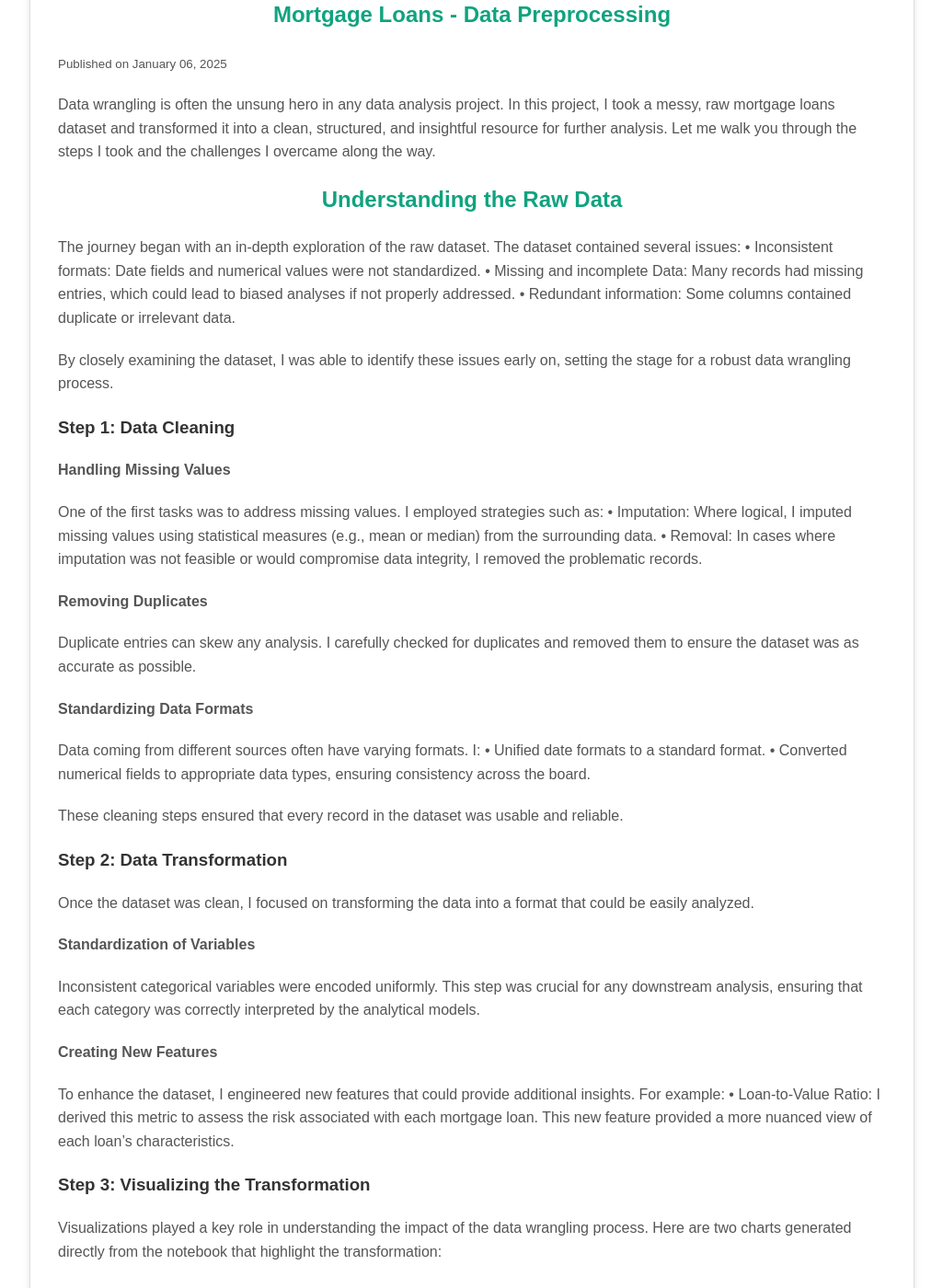
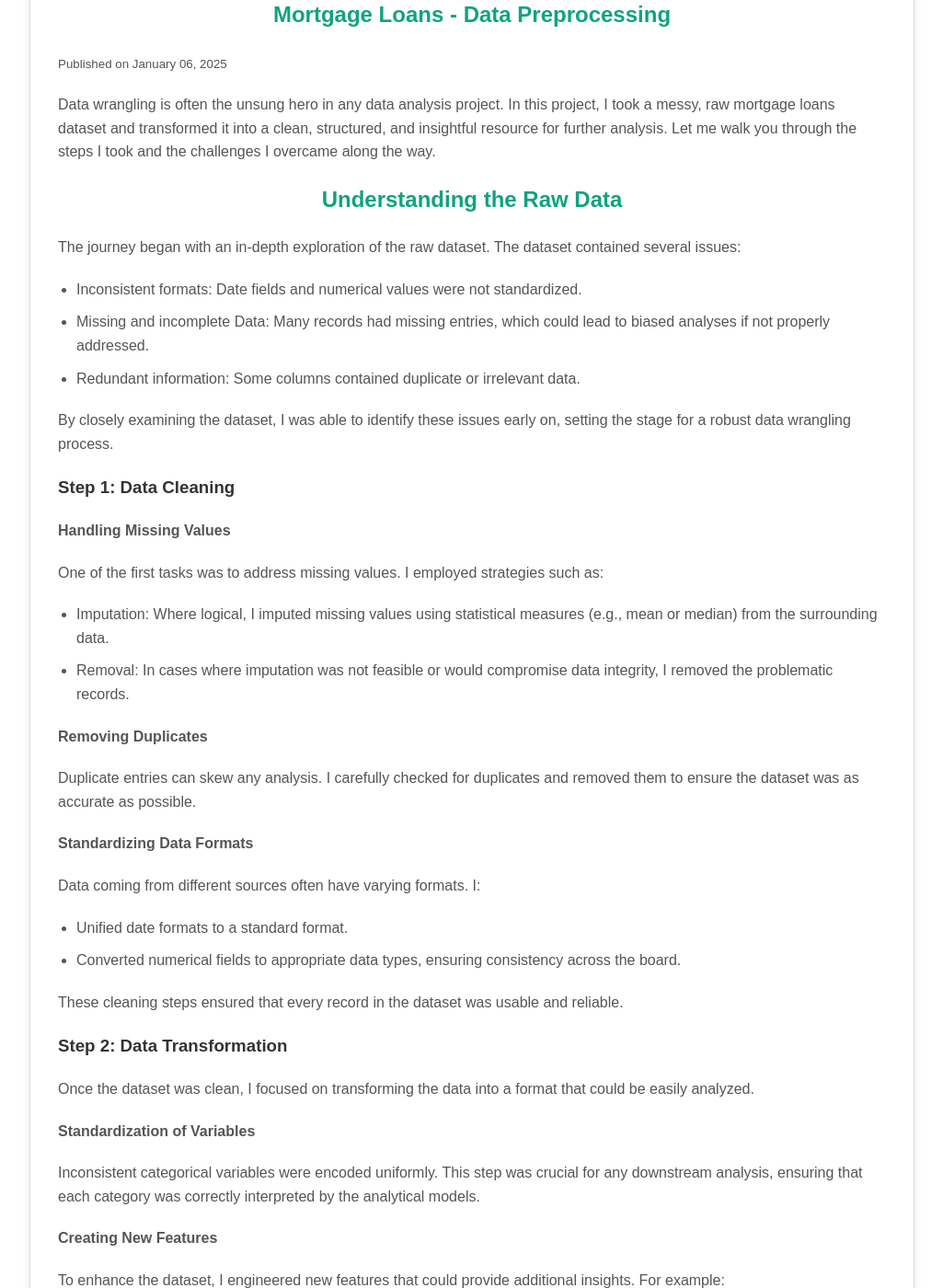
Before and after one commit to Hoale2908/hoale2908.github.io, a Jekyll site: the page built from _posts/2025-01-06-mortgage-loan-data-preprocessing.md, in a window 1280 px wide and 1400 px high, scrolled down 511 px. Shown: the whole window at 92% size, without its empty margins (127-1152 px from the left). Built offline with Jekyll 4.4.1, drawn with Linux system fonts in a browser that asks for light colours; some of the changed text lies outside the part shown.

Commit message:
Refactor mortgage loan data preprocessing post: enhance clarity by converting bullet points to paragraphs for improved readability and structure

```diff
--- a/_posts/2025-01-06-mortgage-loan-data-preprocessing.md
+++ b/_posts/2025-01-06-mortgage-loan-data-preprocessing.md
@@ -13,9 +13,10 @@ Data wrangling is often the unsung hero in any data analysis project. In this pr
 ## Understanding the Raw Data
 
 The journey began with an in-depth exploration of the raw dataset. The dataset contained several issues:
-	•	Inconsistent formats: Date fields and numerical values were not standardized.
-	•	Missing and incomplete Data: Many records had missing entries, which could lead to biased analyses if not properly addressed.
-	•	Redundant information: Some columns contained duplicate or irrelevant data.
+
+- Inconsistent formats: Date fields and numerical values were not standardized.
+- Missing and incomplete Data: Many records had missing entries, which could lead to biased analyses if not properly addressed.
+- Redundant information: Some columns contained duplicate or irrelevant data.
 
 By closely examining the dataset, I was able to identify these issues early on, setting the stage for a robust data wrangling process.
 
@@ -34,8 +36,8 @@ Duplicate entries can skew any analysis. I carefully checked for duplicates and
 **Standardizing Data Formats**
 
 Data coming from different sources often have varying formats. I:
-	•	Unified date formats to a standard format.
-	•	Converted numerical fields to appropriate data types, ensuring consistency across the board.
+- Unified date formats to a standard format.
+- Converted numerical fields to appropriate data types, ensuring consistency across the board.
 
 These cleaning steps ensured that every record in the dataset was usable and reliable.
 
@@ -50,7 +52,7 @@ Inconsistent categorical variables were encoded uniformly. This step was crucial
 **Creating New Features**
 
 To enhance the dataset, I engineered new features that could provide additional insights. For example:
-	•	Loan-to-Value Ratio: I derived this metric to assess the risk associated with each mortgage loan. This new feature provided a more nuanced view of each loan’s characteristics.
+- Loan-to-Value Ratio: I derived this metric to assess the risk associated with each mortgage loan. This new feature provided a more nuanced view of each loan’s characteristics.
 
 ### Step 3: Visualizing the Transformation
 
@@ -63,9 +65,9 @@ In the “before” chart, you can see the raw state of the dataset. Notice the
 ### After Data Wrangling
 
 After applying the cleaning and transformation steps, the dataset looks much more organized. The “after” chart demonstrates:
-	•	Consistent data formatting,
-	•	Cleaned and imputed values,
-	•	Enhanced features ready for analysis.
+- Consistent data formatting,
+- Cleaned and imputed values,
+- Enhanced features ready for analysis.
 
 These visual comparisons clearly showcase the improvement in data quality, making it a perfect foundation for deeper analysis.
 
```
Also changed, not shown: other parts of _posts/2025-01-06-mortgage-loan-data-preprocessing.md (+3 -2 lines).
